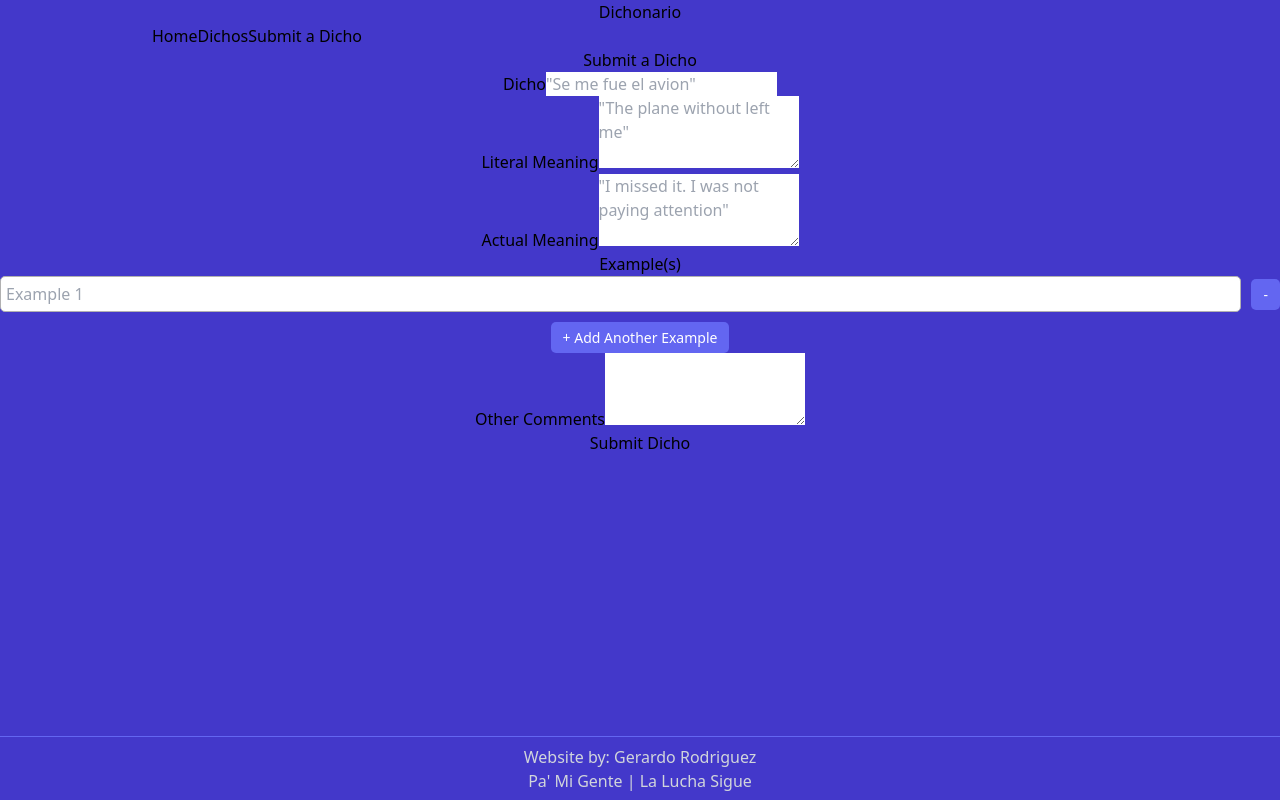
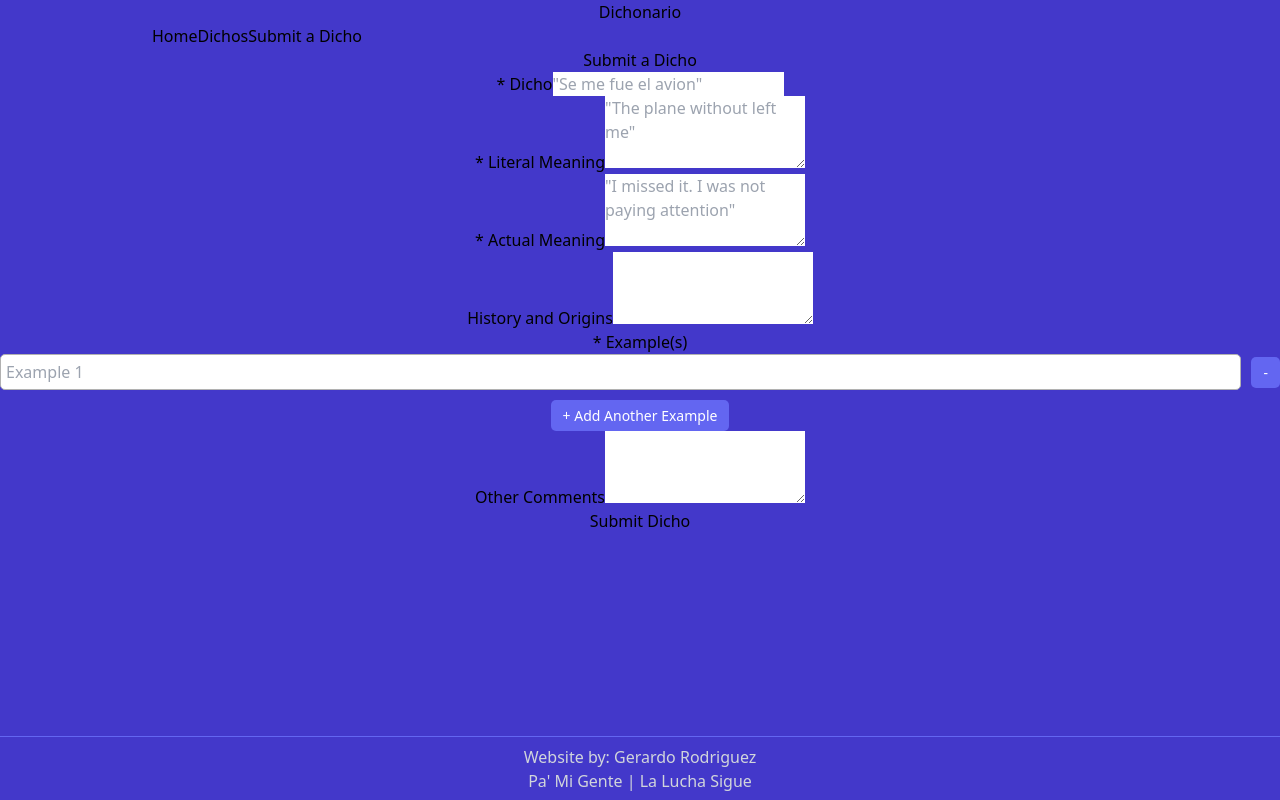
Before and after one commit to geraxrodriguez/Dichonario-Frontend, a React (Vite) app: page /submit-dicho in a window 1280 px wide. Built offline with nearby package versions, Linux system fonts and the light colour scheme.

Commit message:
have updated SubmitDichoPage to include history section

```diff
--- a/src/pages/SubmitDichoPage.jsx
+++ b/src/pages/SubmitDichoPage.jsx
@@ -11,6 +11,7 @@
     const [examples, setExamples] = useState(['']);
     const [related, setRelated] = useState('');
     const [comments, setComments] = useState('');
+    const [history, setHistory] = useState('');
 
     // navigate use to redirect after submitting Dicho
     const navigate = useNavigate();
@@ -25,6 +26,7 @@
             examples,
             related,
             comments,
+            history: history || 'No history yet for this dicho.',
         };
         console.log("New Dicho:", newDicho)
         axios
@@ -70,7 +72,7 @@
 
                             <div className="mb-4">
                                 <label className="block text-gray-700 font-bold mb-2"
-                                >Dicho</label
+                                >* Dicho</label
                                 >
                                 <input
                                     type="text"
@@ -89,7 +91,7 @@
                                 <label
                                     htmlFor="literalMeaning"
                                     className="block text-gray-700 font-bold mb-2"
-                                >Literal Meaning</label
+                                >* Literal Meaning</label
                                 >
                                 <textarea
                                     id="literalMeaning"
@@ -108,7 +110,7 @@
                                 <label
                                     htmlFor="actualMeaning"
                                     className="block text-gray-700 font-bold mb-2"
-                                >Actual Meaning</label
+                                >* Actual Meaning</label
                                 >
                                 <textarea
                                     id="actualMeaning"
@@ -122,12 +124,29 @@
                                 ></textarea>
                             </div>
 
+                            {/* History */}
+                            <div className="mb-4">
+                                <label
+                                    htmlFor="history"
+                                    className="block text-gray-700 font-bold mb-2"
+                                >History and Origins</label
+                                >
+                                <textarea
+                                    id="history"
+                                    name="history"
+                                    className="border border-gray-400 rounded w-full py-2 px-3"
+                                    rows="3"
+                                    value={history}
+                                    onChange={(e) => setHistory(e.target.value)}
+                                ></textarea>
+                            </div>
+
                             {/* Examples  */}
                             <div className="mb-4 border border-gray-400 rounded w-full py-2 px-3 mb-2">
                                 <label
                                     htmlFor="examples"
                                     className="block text-gray-700 font-bold mb-2"
-                                >Example(s)</label
+                                >* Example(s)</label
                                 >
                                 {examples.map((example, index) => (
                                     <div key={index} className="example-field">
```
